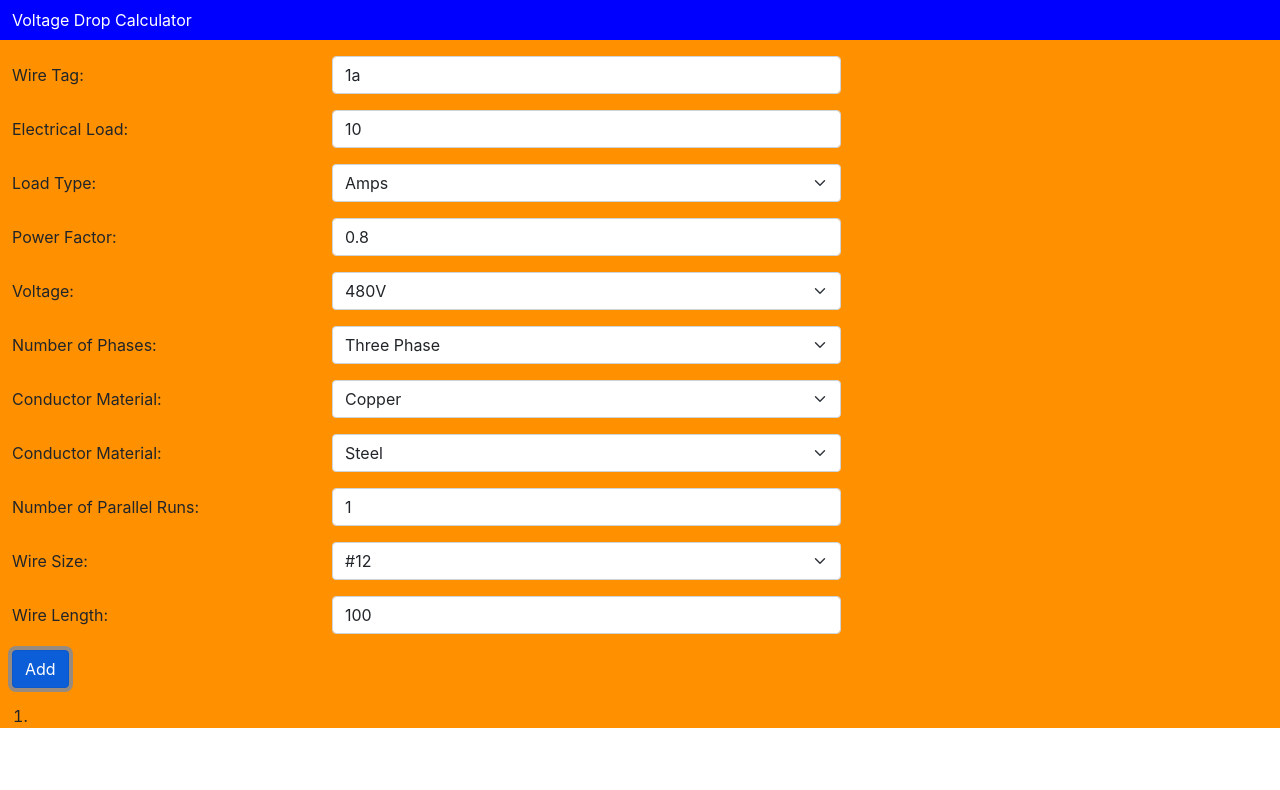
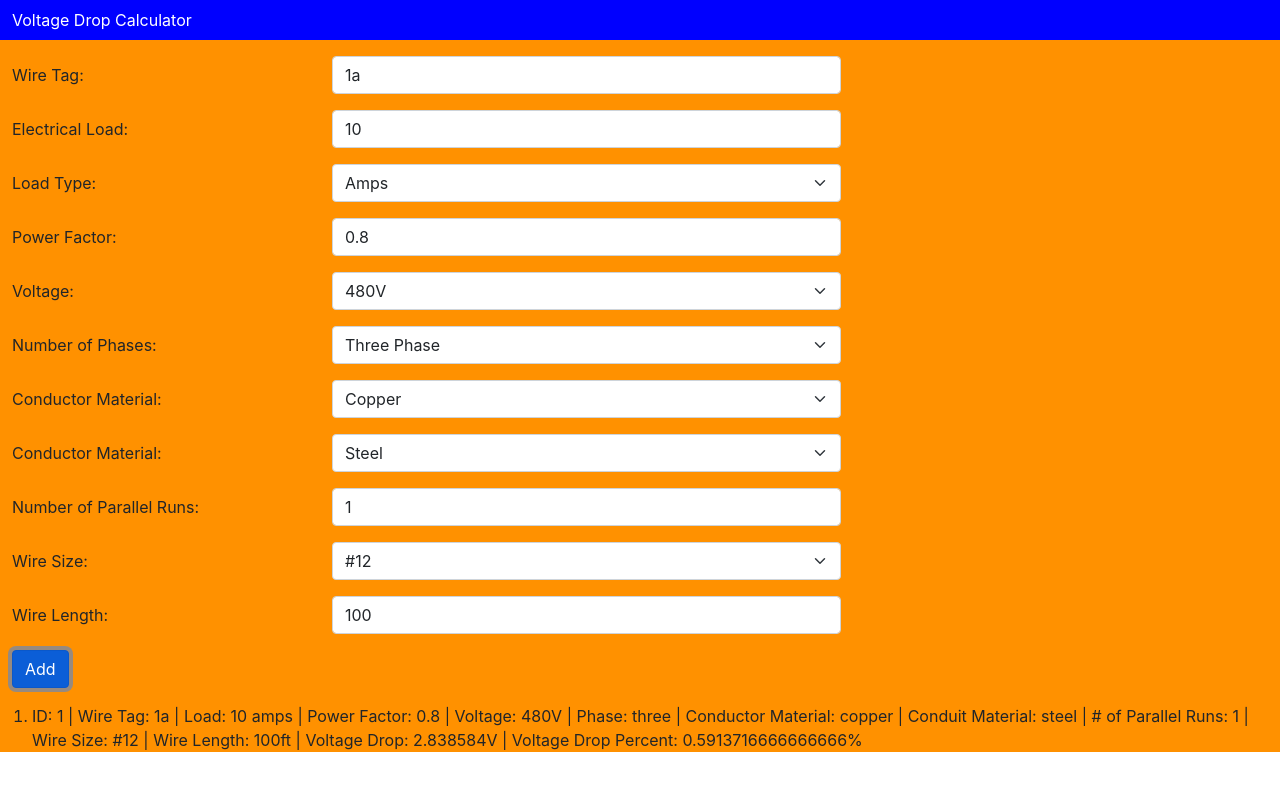
Before and after one commit to jrt5054/vd-calc, a React (Create React App) app: page / in a window 1280 px wide. Both pictures are taken after a click on the button "Add". Shown: the top 790 px of the page. Built offline with nearby package versions, Linux system fonts and the light colour scheme.

Commit message:
fix line item printing. this is now a working calc

```diff
--- a/src/App.js
+++ b/src/App.js
@@ -268,7 +268,7 @@ class App extends React.Component {
         />
         <ol>
             {this.state.vdItemArray.map((singleElement)=>{
-                return <SingleLineItem vdItemArray={this.state.vdItemArray} />
+                return <SingleLineItem lineItem={singleElement} />
             })}
         </ol>
       </div>
--- a/src/SingleLineItem.js
+++ b/src/SingleLineItem.js
@@ -2,9 +2,40 @@ import React from 'react';
 
 class SingleLineItem extends React.Component {
     render() {
+        // simplify variable names using destructuring syntax
+        let {
+            id,
+            wireTag,
+            load,
+            loadType,
+            pf,
+            voltage,
+            numOfPhases,
+            conductorMaterial,
+            conduitMaterial,
+            parallelRuns,
+            wireSize,
+            wireLength,
+            voltageDrop,
+            voltageDropPercent
+        } = this.props.lineItem;
         return (
-        <li key={this.props.vdItemArray.id}>
-            {this.props.vdItemArray.wireTag}
+        <li key={this.props.lineItem.id}>
+            {`ID: ${id} |
+            Wire Tag: ${wireTag} |
+            Load: ${load} ${loadType} |
+            Power Factor: ${pf} |
+            Voltage: ${voltage}V |
+            Phase: ${numOfPhases} |
+            Conductor Material: ${conductorMaterial} |
+            Conduit Material: ${conduitMaterial} |
+            # of Parallel Runs: ${parallelRuns} |
+            Wire Size: ${wireSize} |
+            Wire Length: ${wireLength}ft |
+            Voltage Drop: ${voltageDrop}V |
+            Voltage Drop Percent: ${voltageDropPercent}%`
+            }
+
         </li>)
         ;
     }
```
